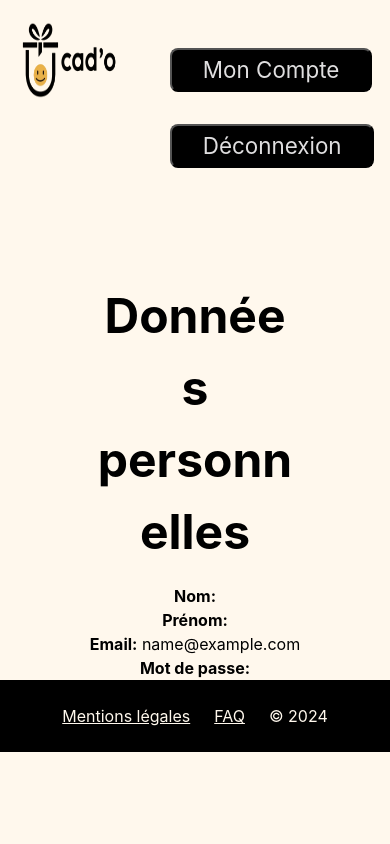
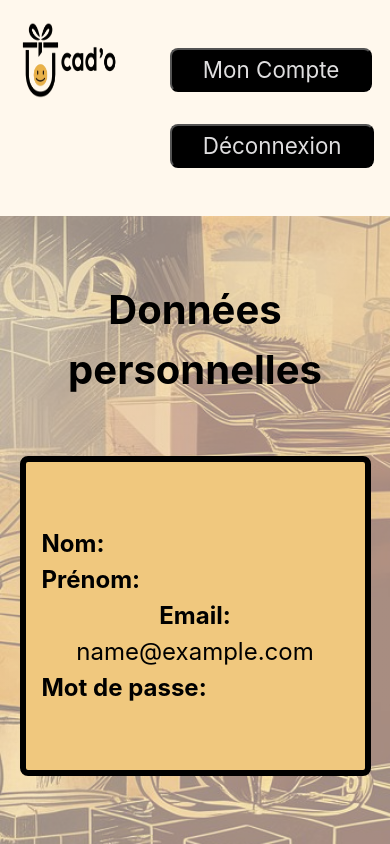
Before and after one commit to yanis-lannabi/cado-front, a React (Vite) app: page /mes-donnees-personnelles in a window 390 px wide. Shown: the top 844 px of the page. Built offline with nearby package versions, Linux system fonts and the light colour scheme; sample sign-in values are in the browser's storage.

Commit message:
update CSS and adding responsive to PersonalData

```diff
--- a/src/components/Pages/PersonalData/PersonalData.scss
+++ b/src/components/Pages/PersonalData/PersonalData.scss
@@ -2,9 +2,18 @@
 
 .PersonalData {
   text-align: center;
+  background-image: linear-gradient(
+      rgba(255, 255, 255, 0.5),
+      rgba(255, 255, 255, 0.5)
+    ),
+    url('/src/assets/14.jpeg');
+  background-repeat: no-repeat;
+  background-size: cover;
+  overflow: hidden;
+  background-attachment: fixed;
 }
 
-.Website__Title {
+.PersonalData__Title {
   text-align: center;
   // margin-left: 15rem;
   margin-top: 3rem;
@@ -24,3 +33,27 @@
   background: #000000;
   color: #dfdedf;
 }
+
+.PersonalData__details {
+  border: solid black 0.4rem;
+  border-radius: 0.5rem;
+  padding: 4rem 1rem;
+  font-size: 1.5rem;
+  background-color: #f0c87e;
+  width: 40%;
+
+  margin: 3.5rem auto 16rem auto;
+}
+
+@media (max-width: 720px) {
+  .PersonalData__h1 {
+    font-size: 2.5rem;
+    width: 80%;
+  }
+  .PersonalData__details {
+    width: 90%;
+  }
+  .PersonalData__item {
+    text-align: left;
+  }
+}
```
